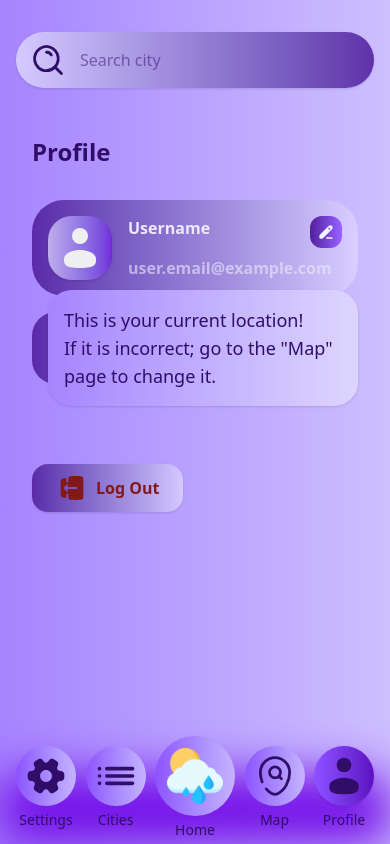
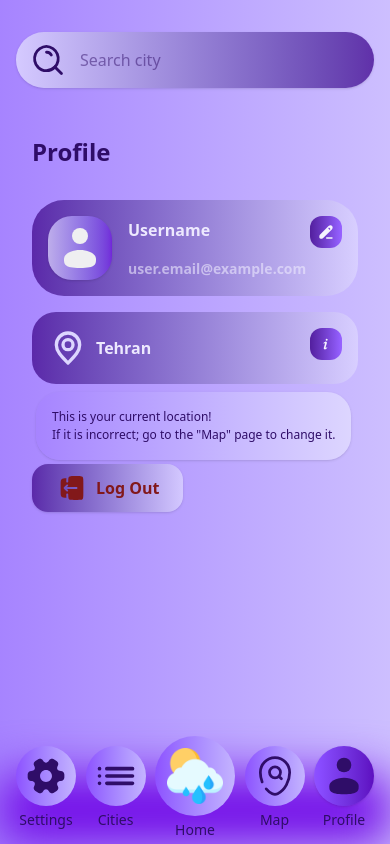
Before and after one commit to mahdibaderloo/weather-app, a React (Vite) app: page /profile in a window 390 px wide. Both pictures are taken after a click on the picture 326 px from the left and 344 px from the top of the page. Built offline with nearby package versions, Linux system fonts and the light colour scheme.

Commit message:
edit Profile styles for mobile size

```diff
--- a/src/components/Modal.tsx
+++ b/src/components/Modal.tsx
@@ -1,6 +1,6 @@
 export default function Modal() {
   return (
-    <div className="rounded-3xl bg-linear-to-l from-violet-200 to-violet-400 dark:from-slate-900 dark:to-violet-500 p-4 text-lg font-medium text-violet-950 dark:text-violet-100/90 shadow absolute md:left-[35%] md:top-full lg:left-4 lg:top-3 lg:text-[16px] xl:text-lg xl:top-7 xl:left-5">
+    <div className="rounded-3xl bg-linear-to-l from-violet-200 to-violet-400 dark:from-slate-900 dark:to-violet-500 p-4 text-[12px] md:text-lg font-medium text-violet-950 dark:text-violet-100/90 shadow absolute left-1 top-20 md:left-[35%] md:top-full lg:left-4 lg:top-3 lg:text-[16px] xl:text-lg xl:top-7 xl:left-5">
       <p>This is your current location!</p>
       <p>If it is incorrect; go to the "Map" page to change it.</p>
     </div>
--- a/src/pages/Profile.tsx
+++ b/src/pages/Profile.tsx
@@ -33,10 +33,10 @@ export default function Profile() {
           className="w-16 h-16 md:w-24 md:h-24 xl:w-40 xl:h-40 bg-linear-to-r from-violet-200/75 to-violet-700/65 dark:from-slate-950/95 dark:to-violet-700/30 rounded-3xl lg:rounded-4xl shadow p-2"
         />
         <div className="flex flex-col gap-4">
-          <p className="text-violet-100 font-bold md:text-xl xl:text-3xl">
+          <p className="text-violet-100 font-bold text-[16px] md:text-xl xl:text-3xl">
             Username
           </p>
-          <p className="text-violet-100/60 font-semibold md:text-lg xl:text-2xl">
+          <p className="text-violet-100/60 font-semibold text-[14px] md:text-lg xl:text-2xl">
             user.email@example.com
           </p>
         </div>
```
